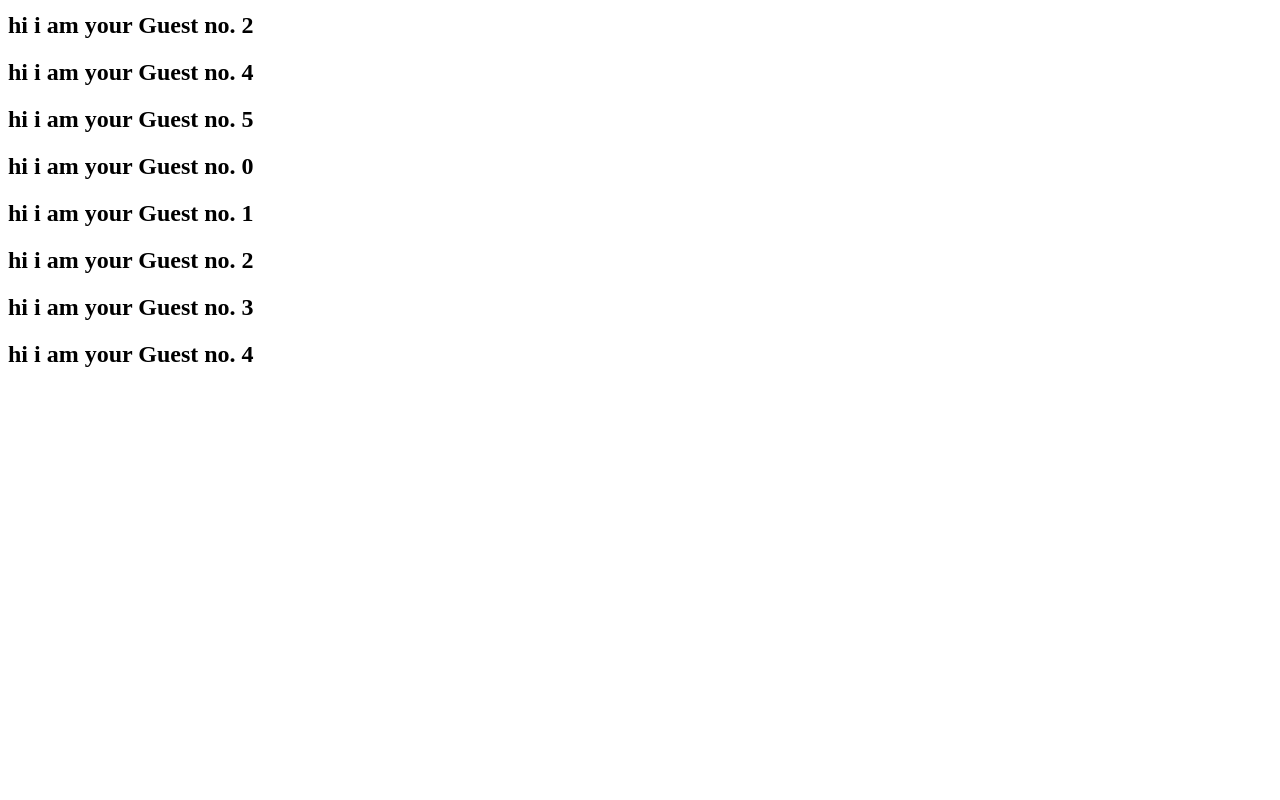
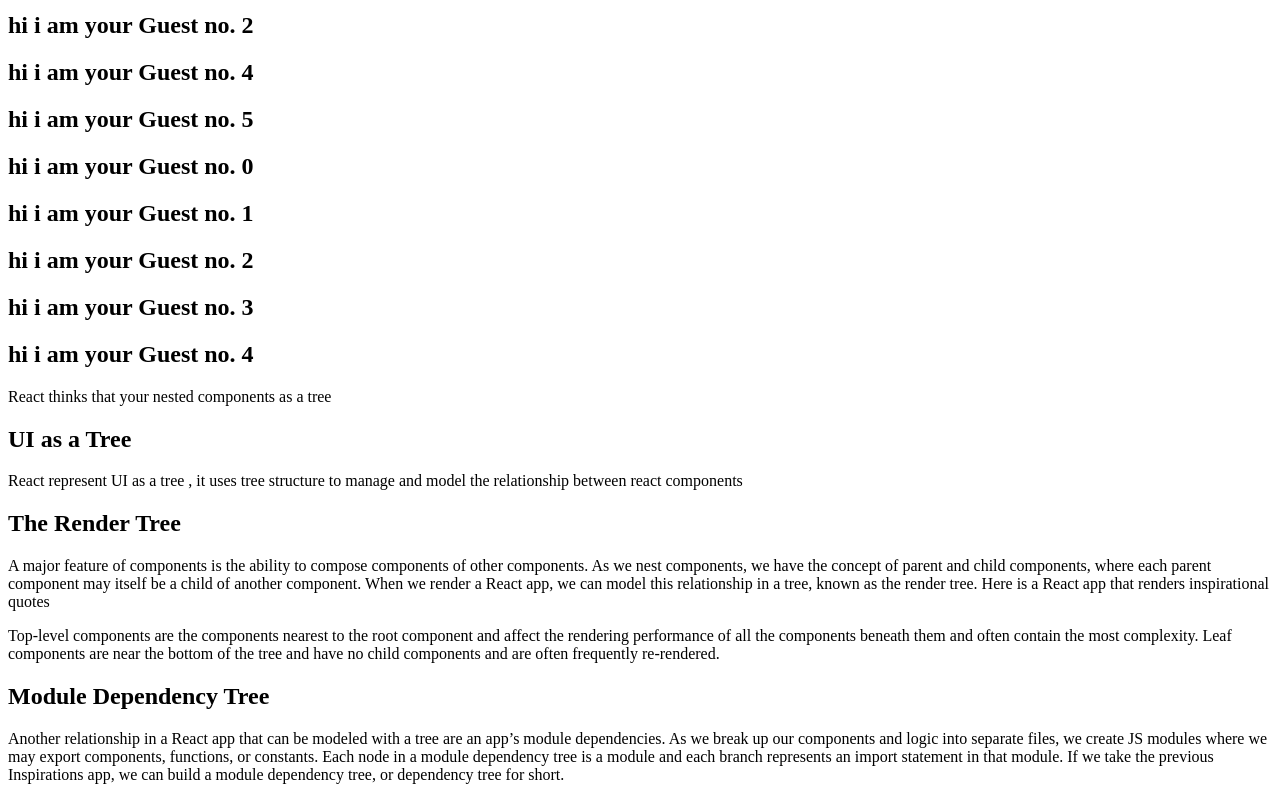
Before and after one commit to pixel436-pav/documentation-learning, a React (Vite) app in the folder reactLearning/: page / in a window 1280 px wide. Shown: the part 2266-3066 px from the top of the page. Before the commit the page ends 2654 px from the top, so only its background shows below. Built offline with nearby package versions, Linux system fonts and the light colour scheme.

Commit message:
UI as a Tree

```diff
--- a/reactLearning/src/Ui.jsx
+++ b/reactLearning/src/Ui.jsx
@@ -3,7 +3,7 @@ import React from 'react'
 const Ui = () => {
   return (
     <div>
-      <body>
+      <section>
         React thinks that your nested components as a tree
         <h2>UI as a Tree</h2>
         React represent UI as a tree , it uses tree structure to manage and model the relationship between react components
@@ -21,7 +21,7 @@ const Ui = () => {
 
         If we take the previous Inspirations app, we can build a module dependency tree, or dependency tree for short.</p>
 
-      </body>
+      </section>
     </div>
   )
 }
--- a/reactLearning/src/main.jsx
+++ b/reactLearning/src/main.jsx
@@ -10,6 +10,7 @@ import Render2 from './Rendering lists/Render2.jsx'
 import Render3 from './Rendering lists/Render3.jsx'
 import {Hello,Guest} from './Pure Components/Pure.jsx'
 import Pure from './Pure Components/Pure.jsx'
+import Ui from './Ui.jsx'
 
 const fruits = [
   { id: 21, name: "apple", calories: 52 },
@@ -63,6 +64,7 @@ createRoot(document.getElementById('root')).render(
     <Guest guest={4}/>
     <Guest guest={5}/>
     <TeaGathering/>
+    <Ui/>
 
   {/* // as i have passed these above values as props here now i can read them inside Avatar function inside its file */}
 
```
